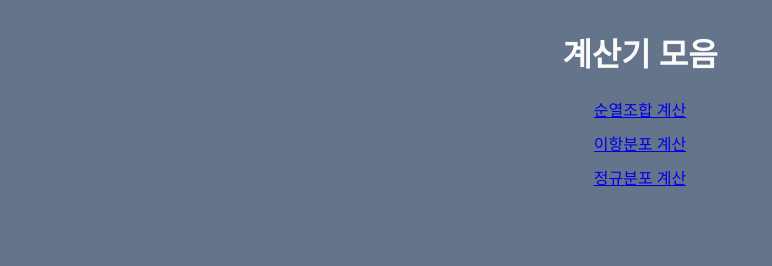
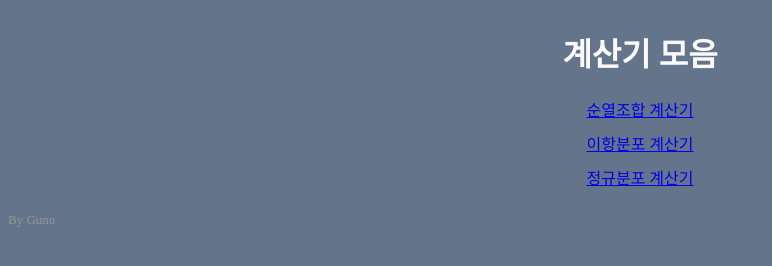
Before and after one commit to gux18/gunus-calc, a plain HTML site: page index.html in a window 1280 px wide. Shown: the whole page, without its empty margins (0-772 px from the left). Drawn offline with Linux system fonts and the light colour scheme.

Commit message:
style 수정

```diff
--- a/index.html
+++ b/index.html
@@ -11,14 +11,16 @@
         <h1>계산기 모음</h1>
     </div>
     <div class="calcs">
-        <a href = "sunjo/sunjo.html">순열조합 계산</a>
+        <a href = "sunjo/sunjo.html">순열조합 계산기</a>
     </div>
     <div class="calcs">
-        <a href = "binomial-distribution/bino.html">이항분포 계산</a>
+        <a href = "binomial-distribution/bino.html">이항분포 계산기</a>
     </div>
     <div class="calcs">
-        <a href = "normal-disribution/norm.html">정규분포 계산</a>
+        <a href = "normal-disribution/norm.html">정규분포 계산기</a>
     </div>
+
+    <p id="credit">By Gunu</p>
     <script src="main.js"></script>
 </body>
 </html>
```
